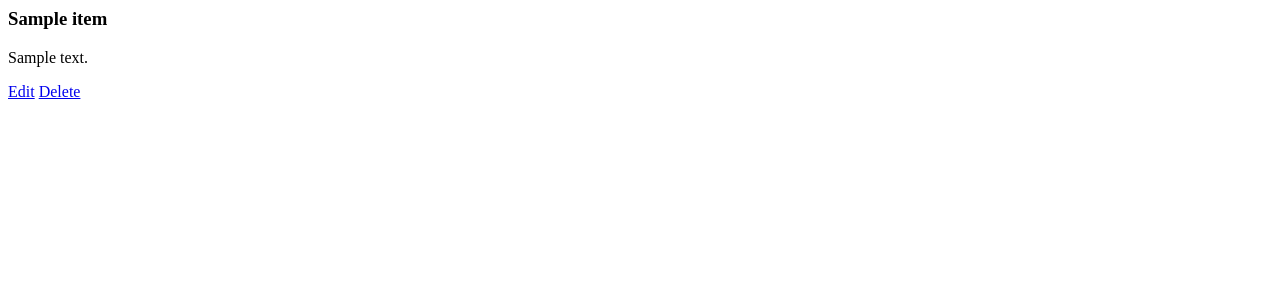
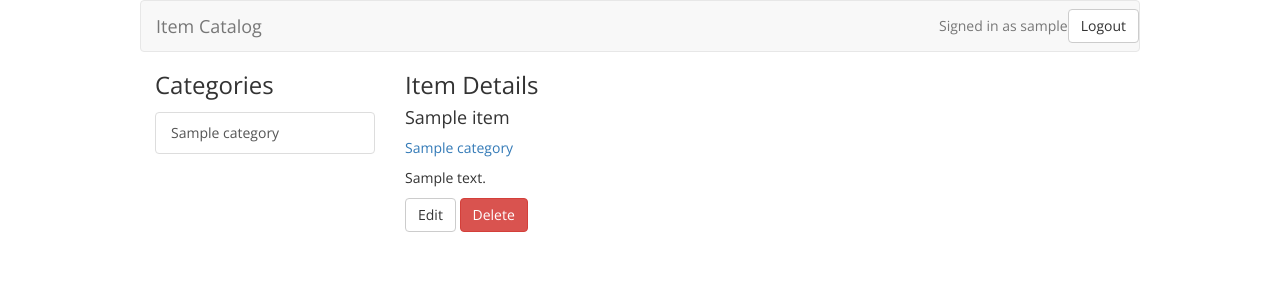
Before and after one commit to dsychin/catalog, a Flask app: page /catalog/item/1 in a window 1280 px wide. Shown: the top 300 px of the page. Run offline with Flask 2, Linux system fonts and the light colour scheme; the visitor is signed in with stand-in values (Sample User, id 1); tables that the repository leaves empty hold one stand-in row (values such as "Sample post"); parts of the project's set-up code (start-up, migrations or seed data) failed here and were passed over; some libraries are stand-ins or nearby versions.

Commit message:
styled item page and added category type to item page

```diff
--- a/application.py
+++ b/application.py
@@ -46,7 +46,12 @@ def category(category_id):
 @app.route('/catalog/item/<int:item_id>')
 def item(item_id):
     item = session.query(Item).filter(Item.id == item_id).first()
-    return render_template('item.html', item=item, login_session=login_session)
+    item_category = session.query(Category).filter(
+        Category.id == item.category_id).first()
+    categories = session.query(Category).all()
+    return render_template('item.html', item=item, categories=categories,
+                           login_session=login_session,
+                           item_category=item_category)
 
 
 @app.route('/catalog/item/add', methods=['GET', 'POST'])
--- a/templates/item.html
+++ b/templates/item.html
@@ -4,18 +4,55 @@
     <meta charset="UTF-8">
     <meta name="viewport" content="width=device-width, initial-scale=1.0">
     <meta http-equiv="X-UA-Compatible" content="ie=edge">
+    <link rel=stylesheet type=text/css href="{{ url_for('static', filename='css/bootstrap.min.css') }}">
+    <link rel=stylesheet type=text/css href="{{ url_for('static', filename='css/style.css') }}">
+    <link href="https://fonts.googleapis.com/css?family=Open+Sans" rel="stylesheet">
     <title>Item Catalog | {{ item.name }}</title>
 </head>
 
 <body>
-    <h3>{{ item.name }}</h3>
-    <p>{{ item.description }}</p>
-    {% if login_session['email'] %}
-    <p>
-        <a href="{{ url_for('item_edit', item_id=item.id) }}">Edit</a>
-        <a href="{{ url_for('item_delete', item_id=item.id) }}">Delete</a>
-    </p>
-    {% endif %}
+    <header>
+        <nav class="navbar navbar-default">
+            <div class="container-fluid">
+                <div class="navbar-header">
+                    <a class="navbar-brand" href="{{ url_for('home') }}">Item Catalog</a>
+                </div>
+                {% if not login_session['email'] %}
+                <a href="{{ url_for('login') }}" class="btn btn-default navbar-btn navbar-right">Login</a>
+                {% else %}
+                <a href="{{ url_for('gdisconnect') }}" class="btn btn-default navbar-btn navbar-right">Logout</a>
+                <p class="navbar-text navbar-right">Signed in as {{ login_session['username'] }}</p>
+                {% endif %}
+            </div>
+        </nav>
+    </header>
+    <div class="container-fluid">
+        <div class="row">
+            <div id="categories" class="col-xs-12 col-md-3">
+                <h3>Categories</h3>
+                <div class="list-group">
+                    {% for category in categories %}
+                    <a class="list-group-item" href="{{ url_for('category', category_id=category.id) }}">{{ category.name }}</a>
+                    {% endfor %}
+                </div>
+            </div>
+            <div id="latest-item" class="col-xs-12 col-md-9">
+                <h3>Item Details</h3>
+                <br>
+                <h4>{{ item.name }}</h4>
+                <p>
+                    <a href="{{ url_for('category', category_id=item_category.id) }}">{{ item_category.name }}</a>
+                </p>
+                <p>{{ item.description }}</p>
+                {% if login_session['email'] %}
+                <p>
+                    <a class="btn btn-default" href="{{ url_for('item_edit', item_id=item.id) }}">Edit</a>
+                    <a class="btn btn-danger" href="{{ url_for('item_delete', item_id=item.id) }}">Delete</a>
+                </p>
+                {% endif %}
+            </div>
+        </div>
+    </div>
 </body>
 
 </html>
```
